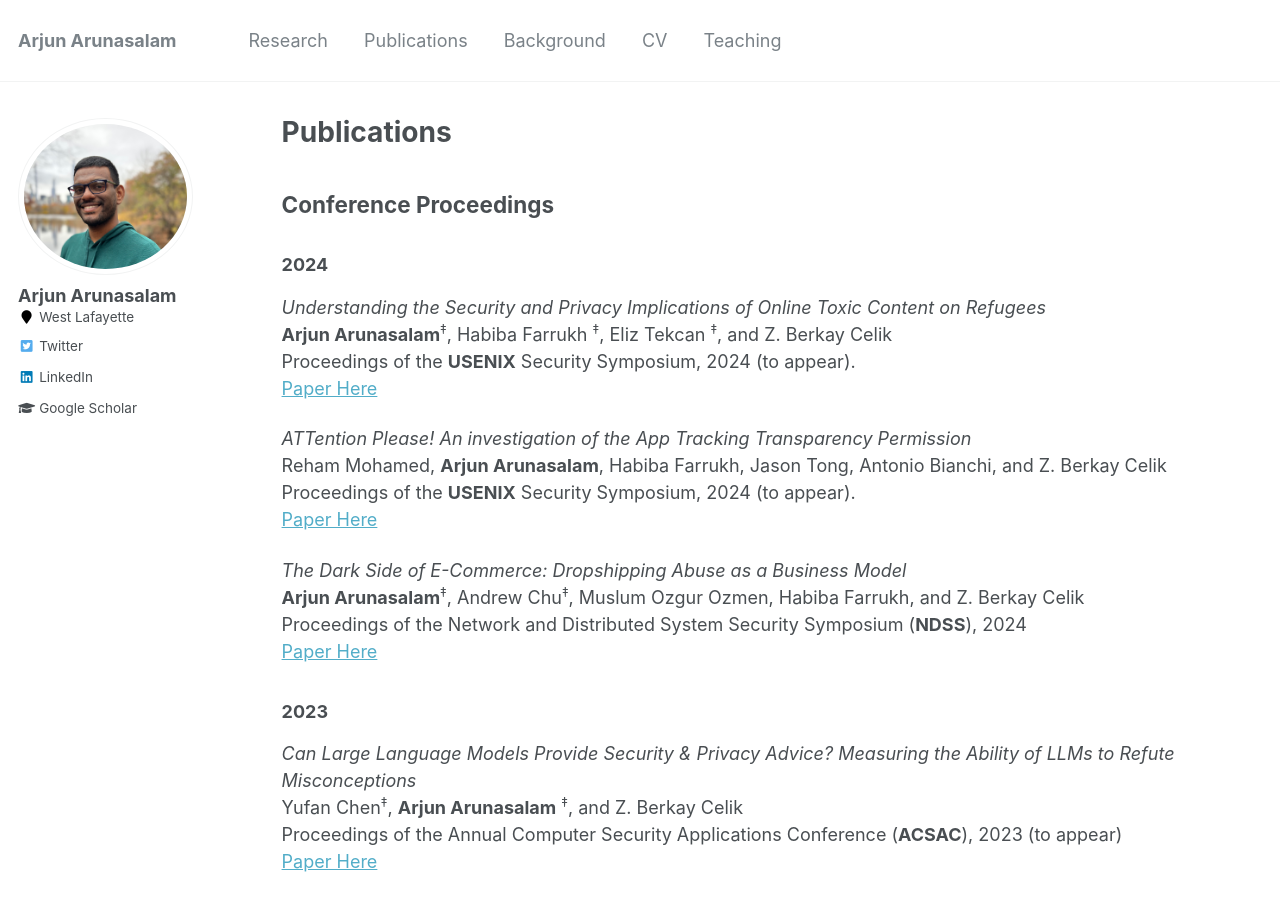
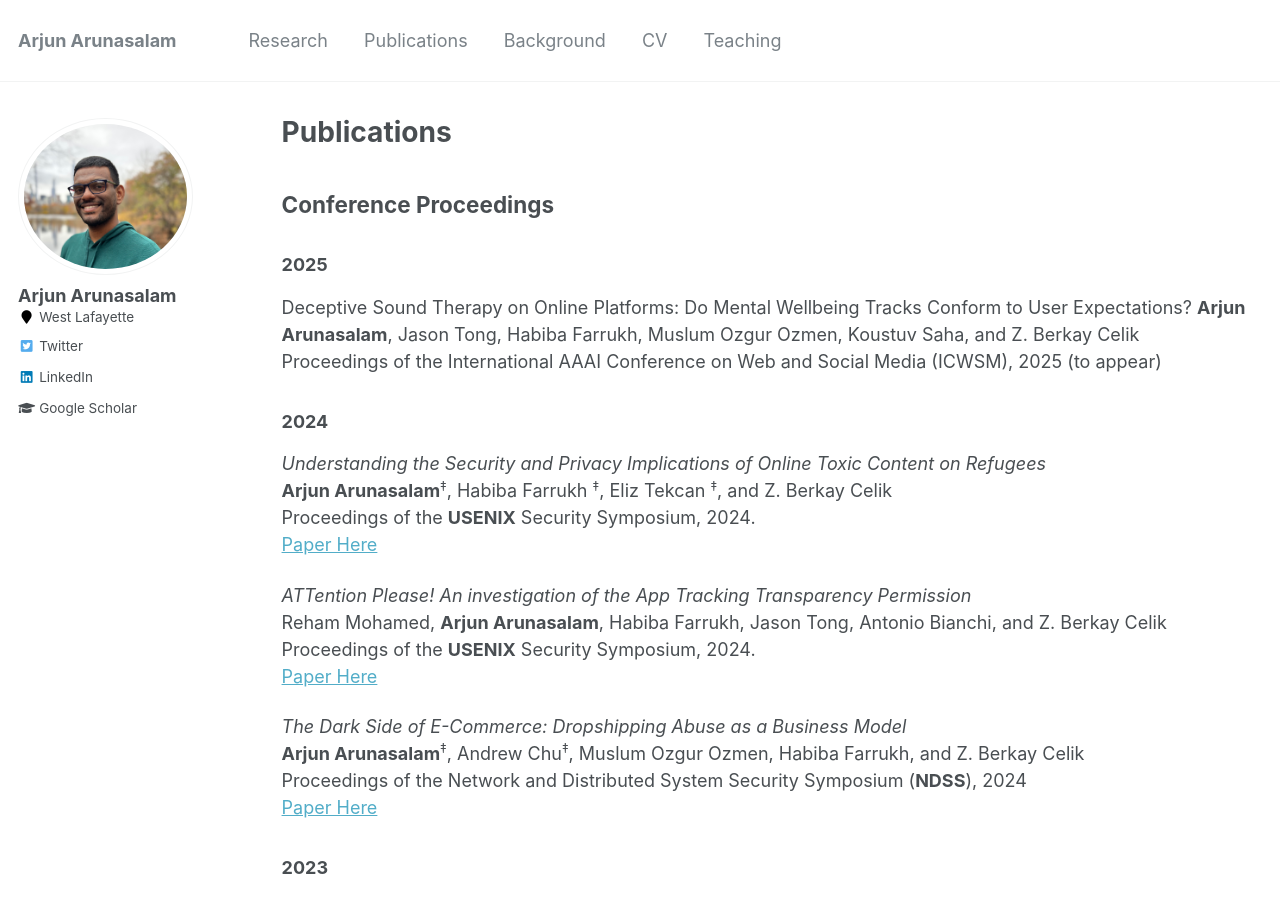
Before and after one commit to arjunarunasalam/arjunarunasalam.github.io, a Jekyll site: the page built from _pages/publications.md, in a window 1280 px wide and 900 px high. Built offline with Jekyll 4.4.1, drawn with Linux system fonts in a browser that asks for light colours.

Commit message:
adding beats icwsm paper

```diff
--- a/_pages/publications.md
+++ b/_pages/publications.md
@@ -9,17 +9,24 @@ author_profile: true
 
 
 ## Conference Proceedings
+
+### 2025
+Deceptive Sound Therapy on Online Platforms: Do Mental Wellbeing Tracks Conform to User Expectations?
+**Arjun Arunasalam**, Jason Tong, Habiba Farrukh, Muslum Ozgur Ozmen, Koustuv Saha, and Z. Berkay Celik<br>
+Proceedings of the International AAAI Conference on Web and Social Media (ICWSM), 2025 (to appear) <br>
+
+
 ### 2024
 
 *Understanding the Security and Privacy Implications of Online Toxic Content on Refugees*<br>
 **Arjun Arunasalam**<sup>‡</sup>, Habiba Farrukh <sup>‡</sup>, Eliz Tekcan <sup>‡</sup>, and Z. Berkay Celik<br>
-Proceedings of the **USENIX** Security Symposium, 2024 (to appear). <br>
+Proceedings of the **USENIX** Security Symposium, 2024. <br>
 [Paper Here](https://www.usenix.org/system/files/sec23winter-prepub-48-arunasalam.pdf)<br>
 
 
 *ATTention Please! An investigation of the App Tracking Transparency Permission* <br>
 Reham Mohamed, **Arjun Arunasalam**, Habiba Farrukh, Jason Tong, Antonio Bianchi, and Z. Berkay Celik<br>
-Proceedings of the **USENIX** Security Symposium, 2024 (to appear). <br>
+Proceedings of the **USENIX** Security Symposium, 2024. <br>
 [Paper Here](https://www.usenix.org/system/files/sec24summer-prepub-1232-mohamed.pdf)<br>
 
 
@@ -53,7 +60,6 @@ Proceedings of the **USENIX** Security Symposium, 2022 <br>
 ### 2024
 
 *Expectation Conformance in Online Sound Therapy: Designing Tools for Users of Mental Wellbeing Applications*
-
 **Arjun Arunasalam**, Jason Tong, Habiba Farrukh, Muslum Ozgur Ozmen, Koustuv Saha, and Z. Berkay Celik<br>
 Companion Publication of the 2024 Computer Supported Cooperative Work and Social Computing. <br>
 [Paper Here](https://arjunarunasalam.github.io//files/beats_poster_camera_ready.pdf)<br>
```
Also changed, not shown: _pages/about.md (+2 -0 lines).
